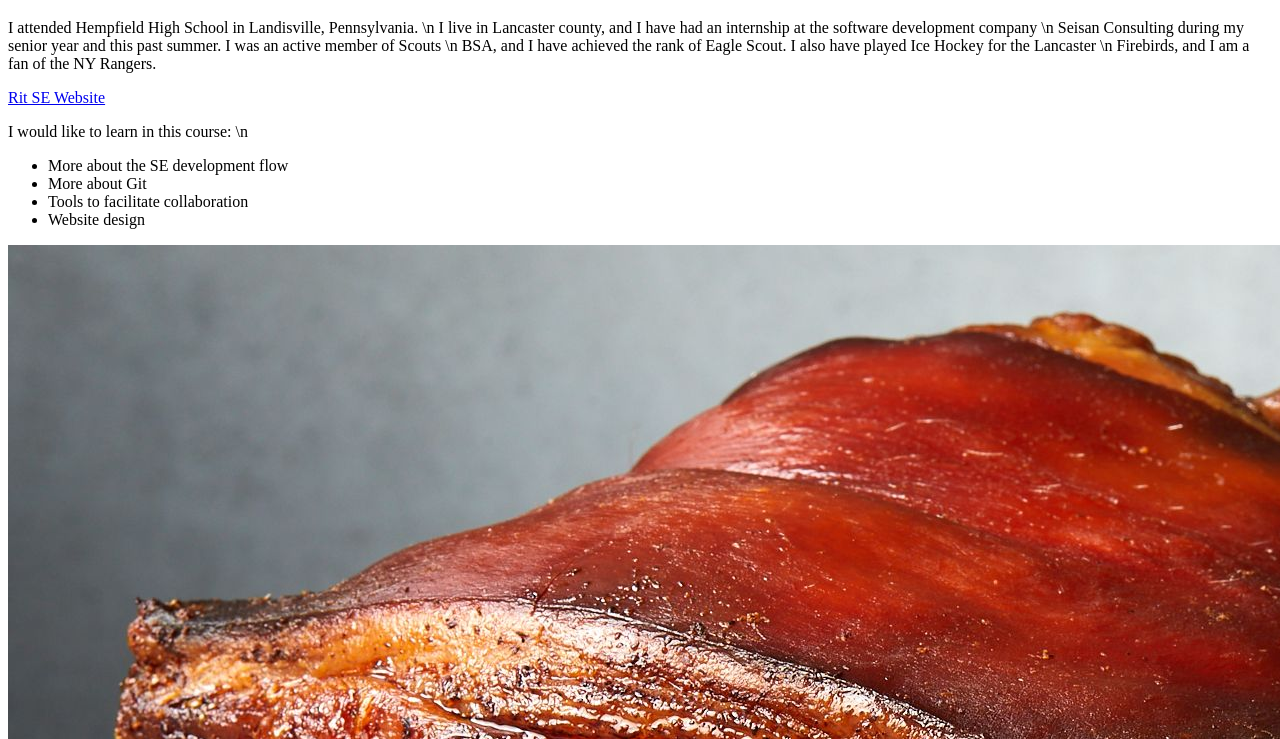
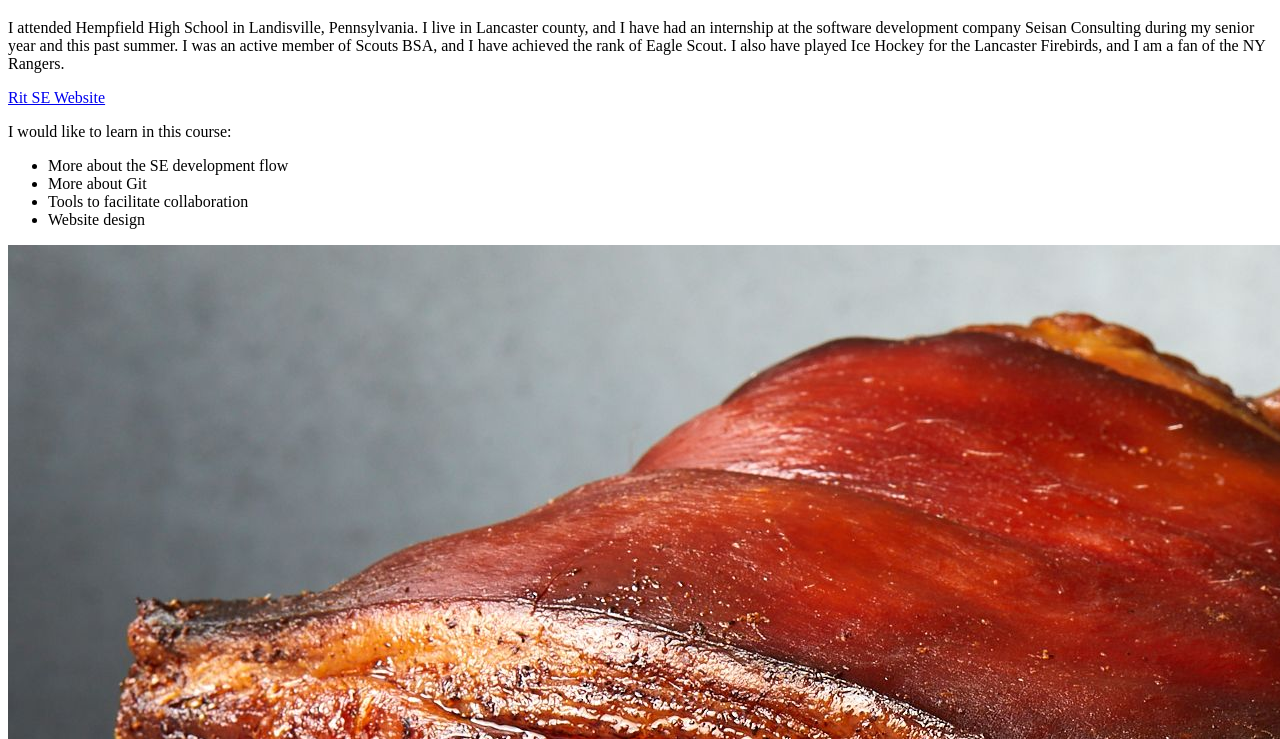
Before and after one commit to jak7810/Korba-Swen-101-intro-repo, a plain HTML site: page index.html in a window 1280 px wide. Shown: the part 61-800 px from the top of the page. Drawn offline with Linux system fonts and the light colour scheme.

Commit message:
Update index.html

```diff
--- a/index.html
+++ b/index.html
@@ -4,15 +4,15 @@
 <h1>Jack Korba SWEN 101</h1>
 <p>
 
-  I attended Hempfield High School in Landisville, Pennsylvania. \n
-  I live in Lancaster county, and I have had an internship at the software development company \n
-  Seisan Consulting during my senior year and this past summer. I was an active member of Scouts \n
-  BSA, and I have achieved the rank of Eagle Scout. I also have played Ice Hockey for the Lancaster \n
+  I attended Hempfield High School in Landisville, Pennsylvania.
+  I live in Lancaster county, and I have had an internship at the software development company
+  Seisan Consulting during my senior year and this past summer. I was an active member of Scouts
+  BSA, and I have achieved the rank of Eagle Scout. I also have played Ice Hockey for the Lancaster
   Firebirds, and I am a fan of the NY Rangers.
 </p>
 <a href="https://www.rit.edu/computing/">Rit SE Website</a>
   <p>
-    I would like to learn in this course: \n
+    I would like to learn in this course:
     <ul>
   <li>More about the SE development flow</li>
   <li>More about Git</li>
```
